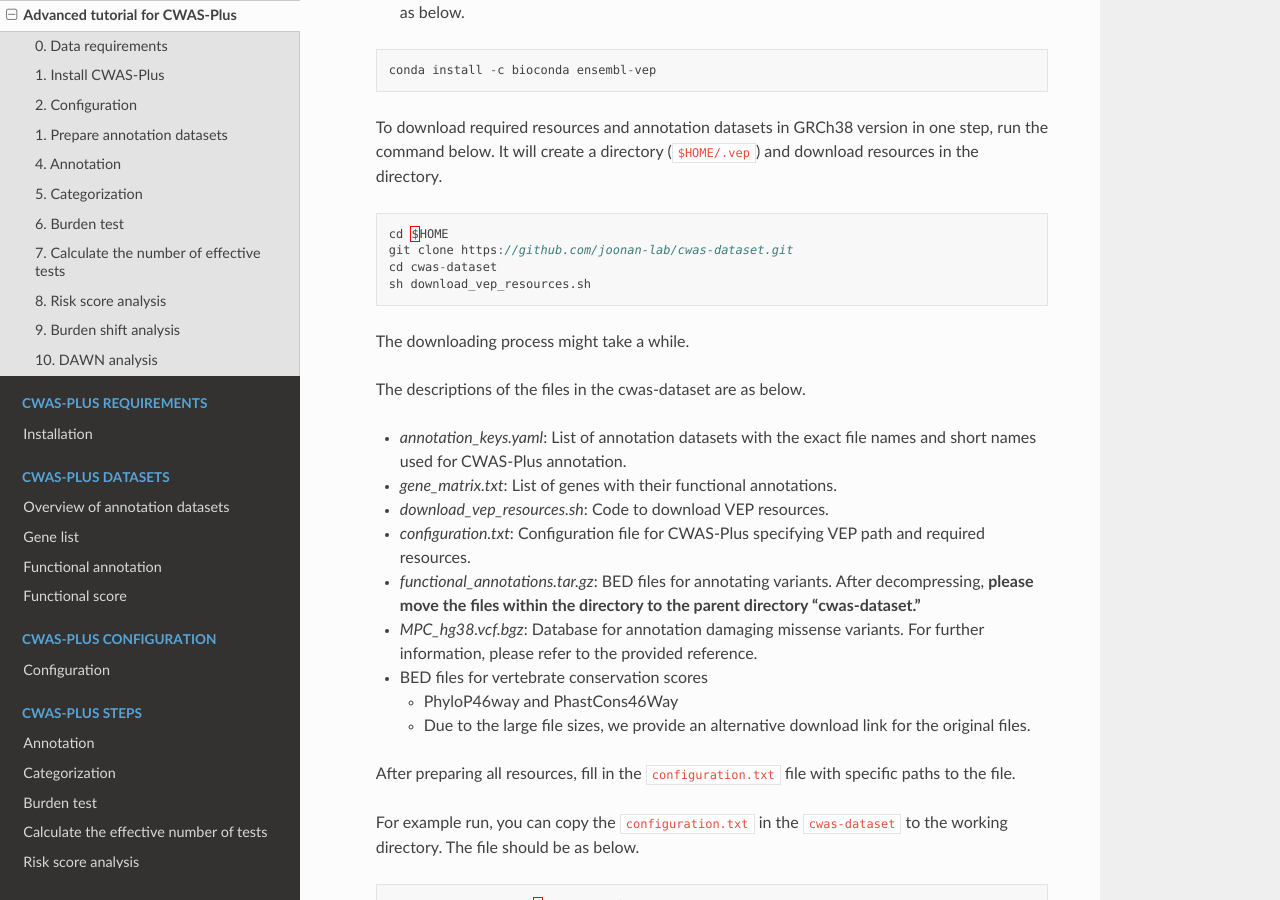
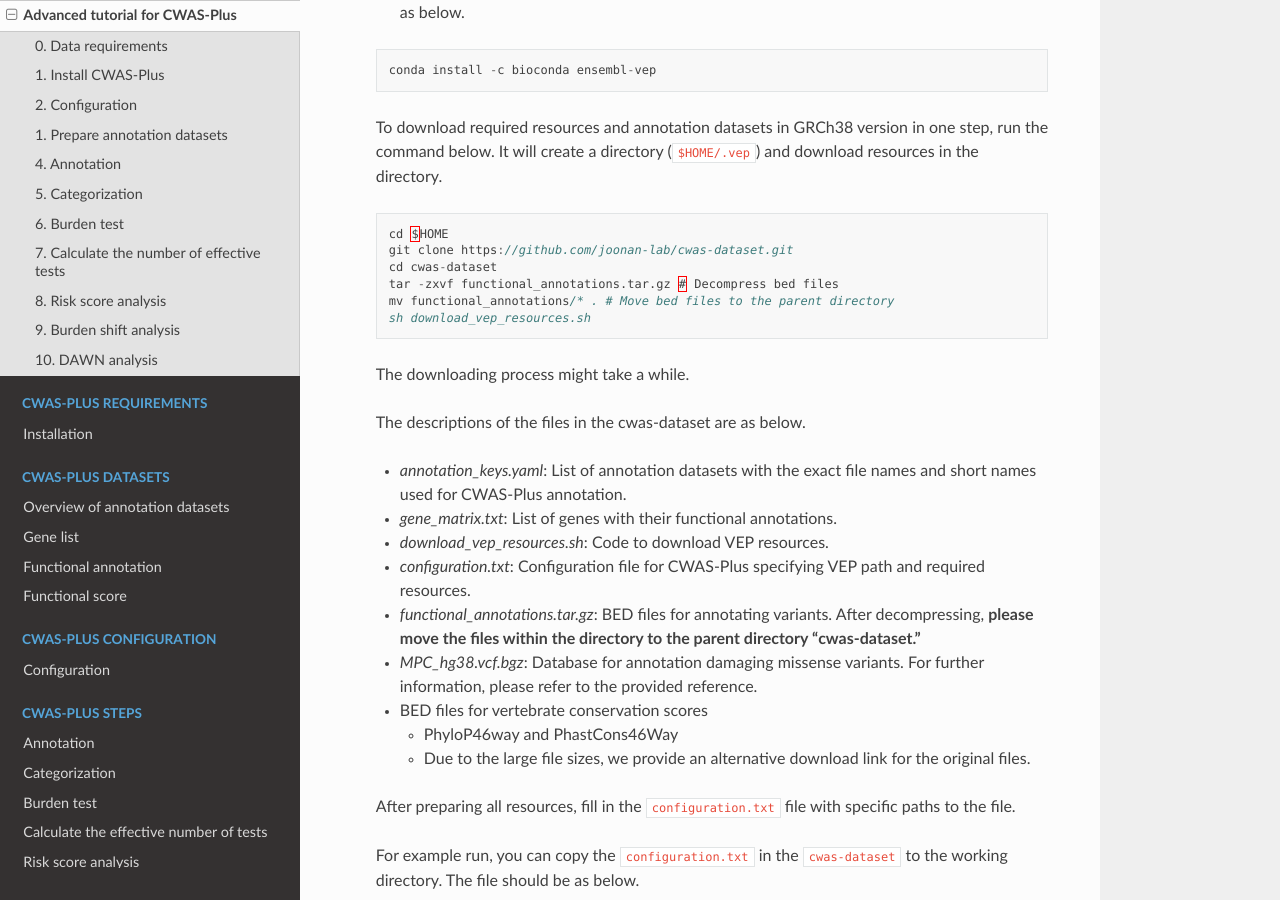
Before and after one commit to joonan-lab/cwas, a Sphinx documentation site: the page built from docs/quickstart/advanced_tutorial.rst, in a window 1280 px wide and 900 px high, scrolled down 3982 px. Built offline with Sphinx 7.4.7 and the Read the Docs theme 2.0.0, drawn with Linux system fonts in a browser that asks for light colours.

Commit message:
Update advanced_tutorial.rst

```diff
--- a/docs/quickstart/advanced_tutorial.rst
+++ b/docs/quickstart/advanced_tutorial.rst
@@ -181,6 +181,8 @@
     cd $HOME
     git clone https://github.com/joonan-lab/cwas-dataset.git
     cd cwas-dataset
+    tar -zxvf functional_annotations.tar.gz # Decompress bed files
+    mv functional_annotations/* . # Move bed files to the parent directory
     sh download_vep_resources.sh
 
   The downloading process might take a while.
```
